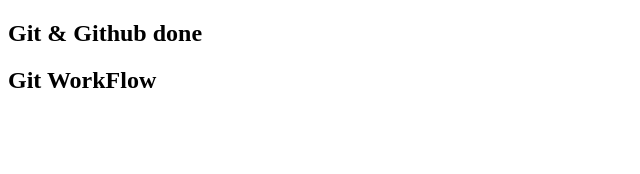
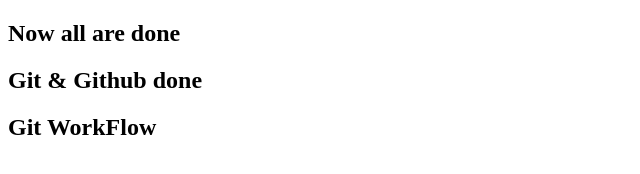
Before and after one commit to RjSharma7262/Git-WorkFlow, a plain HTML site: page index.html in a window 1280 px wide. Shown: the whole page, without its empty margins (0-640 px from the left). Drawn offline with Linux system fonts and the light colour scheme.

Commit message:
All are working

```diff
--- a/index.html
+++ b/index.html
@@ -6,6 +6,7 @@
     <title>Git & GitHub</title>
 </head>
 <body>
+    <h2>Now all are done</h2>
     <h2>Git & Github done</h2>
     <h2>Git WorkFlow</h2>
 </body>
```
